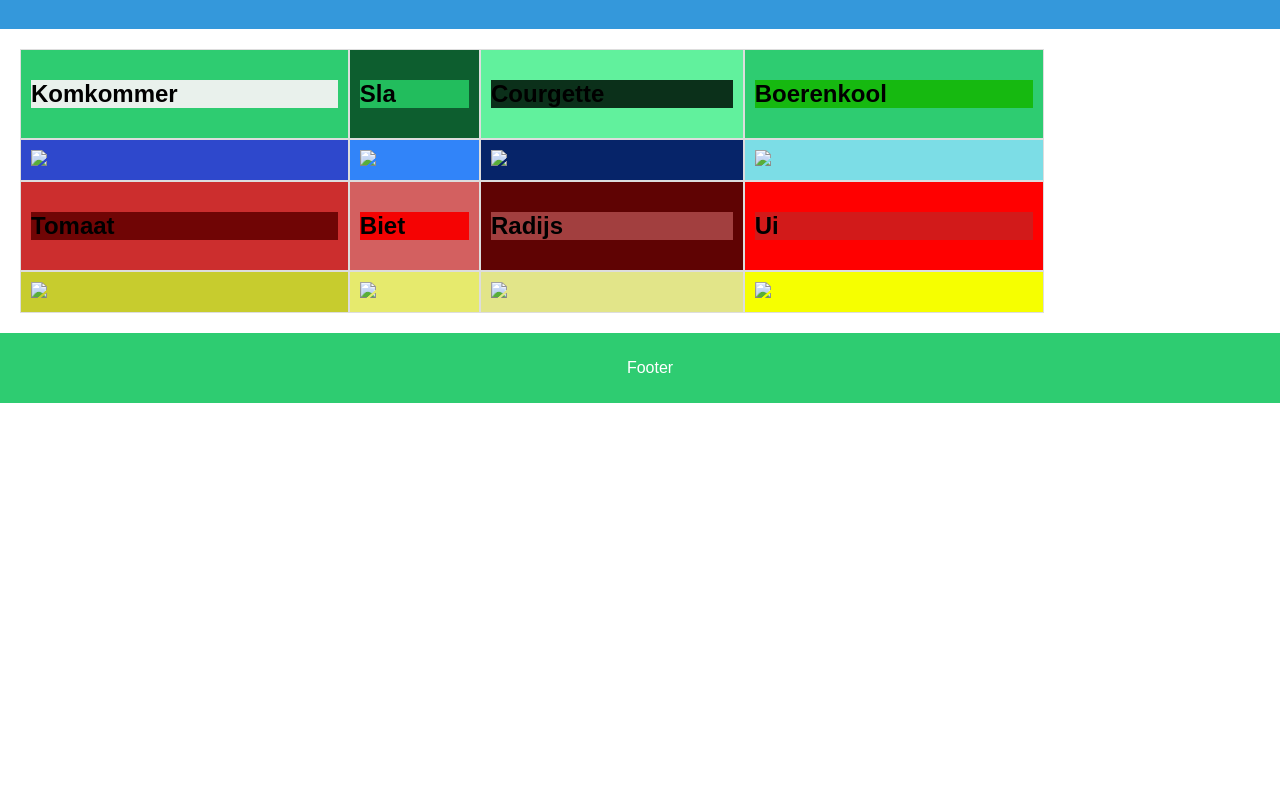
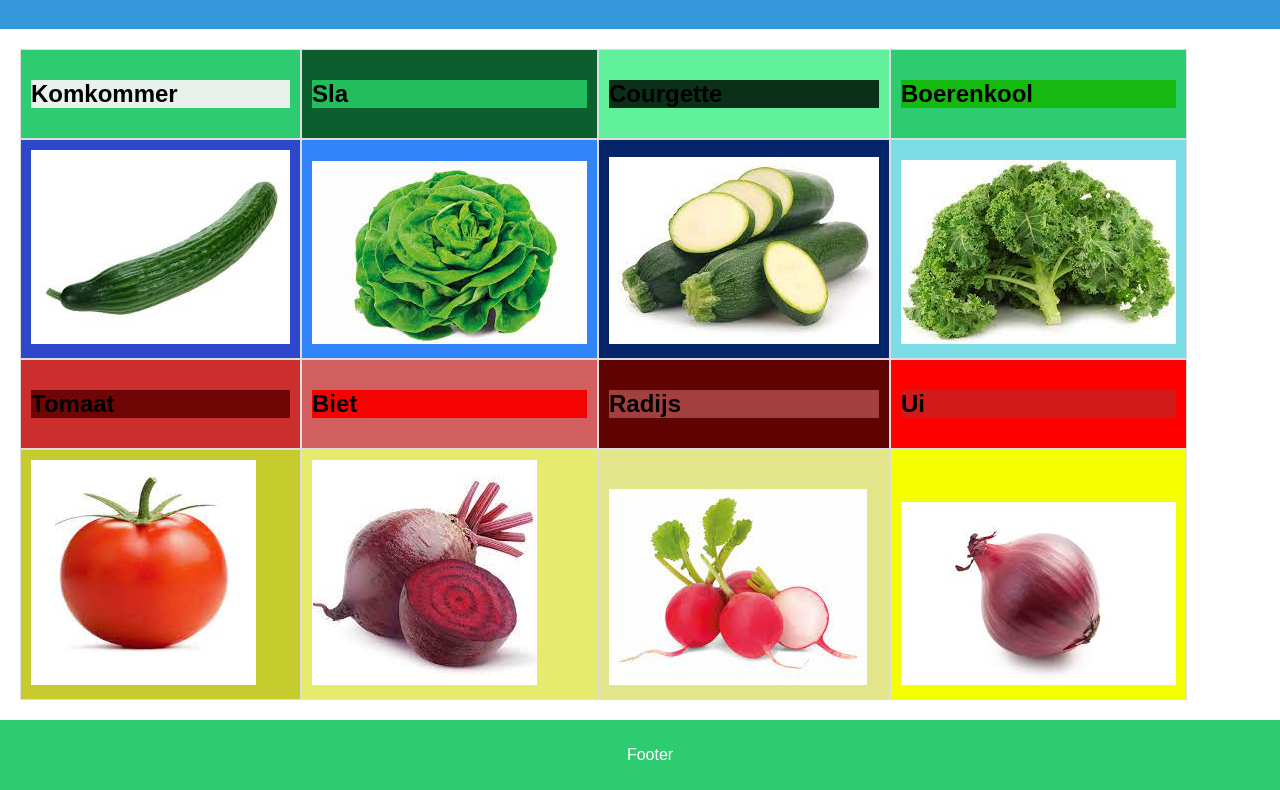
Before and after one commit to dspoelstra/huiswerk12, a plain HTML site: page index.html in a window 1280 px wide. Shown: the part 71-861 px from the top of the page. Before the commit the page ends 800 px from the top, so only its background shows below. Drawn offline with Linux system fonts and the light colour scheme.

Commit message:
Update index.html

```diff
--- a/index.html
+++ b/index.html
@@ -20,10 +20,10 @@
             <div class="table-cell4"><h2>Boerenkool</h2></div>
         </div>
         <div class="table-row2">
-            <div class="table-cell5"><img src="img/komkommer.jpeg"></div>
-            <div class="table-cell6"><img src="img/sla.jpeg"></div>
-            <div class="table-cell7"><img src="img/courgette.jpeg"></div>
-            <div class="table-cell8"><img src="img/boerenkool.jpeg"></div>
+            <div class="table-cell5"><img src="komkommer.jpeg"></div>
+            <div class="table-cell6"><img src="sla.jpeg"></div>
+            <div class="table-cell7"><img src="courgette.jpeg"></div>
+            <div class="table-cell8"><img src="boerenkool.jpeg"></div>
         </div>
         <div class="table-row3">
             <div class="table-cell9"><h2>Tomaat</h2></div>
@@ -32,10 +32,10 @@
             <div class="table-cell12"><h2>Ui</h2></div>
         </div>
         <div class="table-row4">
-            <div class="table-cell13"><img src="img/tomaat.jpeg"></div>
-            <div class="table-cell14"><img src="img/biet.jpeg"></div>
-            <div class="table-cell15"><img src="img/radijs.jpeg"></div>
-            <div class="table-cell16"><img src="img/ui.jpeg"></div>
+            <div class="table-cell13"><img src="tomaat.jpeg"></div>
+            <div class="table-cell14"><img src="biet.jpeg"></div>
+            <div class="table-cell15"><img src="radijs.jpeg"></div>
+            <div class="table-cell16"><img src="ui.jpeg"></div>
         </div>
     </div>
 
```
